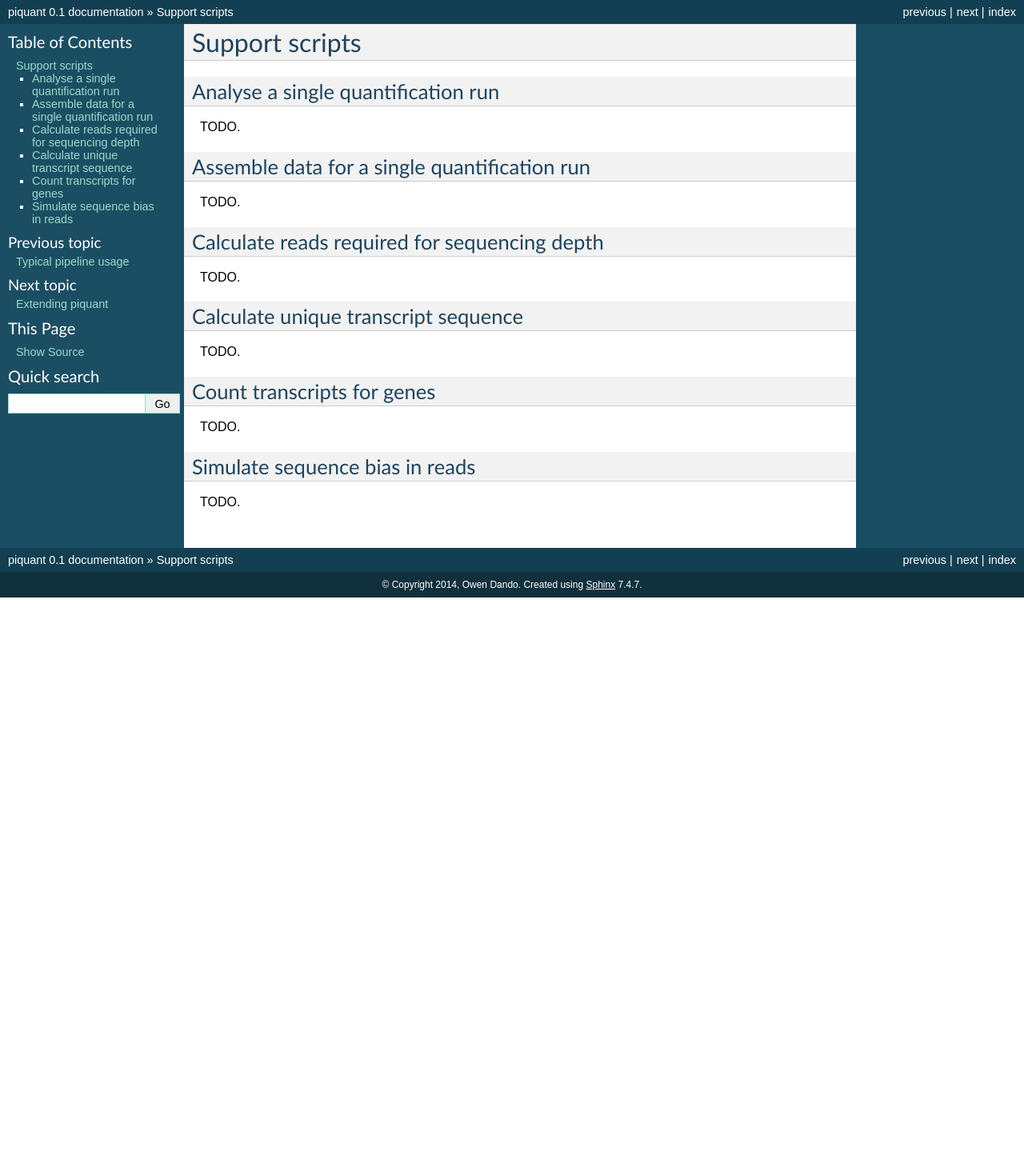
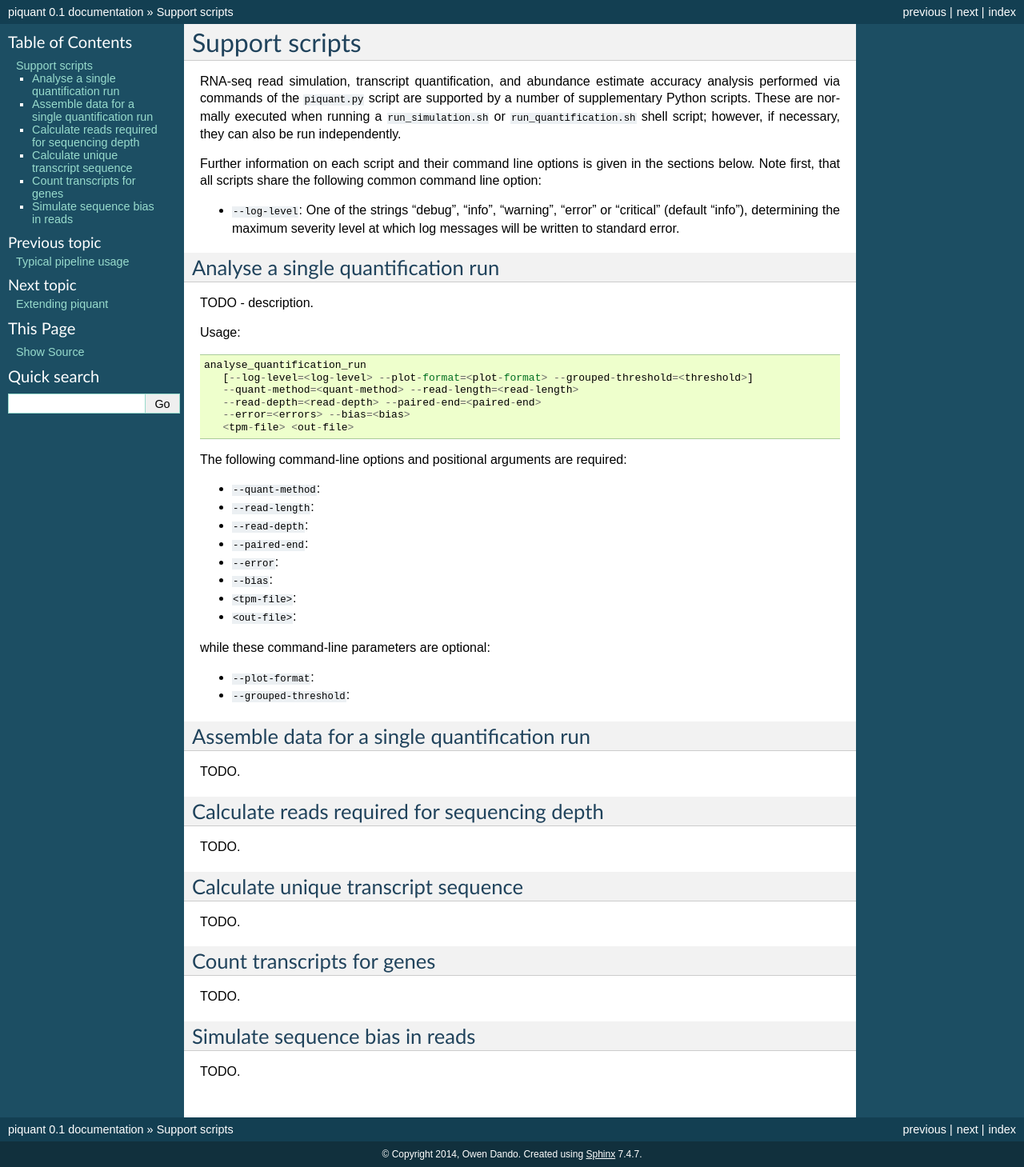
Before and after one commit to lweasel/piquant, a Sphinx documentation site: the page built from docs/support_scripts.rst, in a window 1280 px wide. Shown: the whole page at 80% size. Built offline with Sphinx 7.4.7, drawn with Linux system fonts in a browser that asks for light colours; formulas are drawn with MathJax 3; before the commit the page ends 900 px from its top, so only the background shows below that.

Commit message:
Start writing support scripts documentation.

```diff
--- a/docs/support_scripts.rst
+++ b/docs/support_scripts.rst
@@ -1,5 +1,11 @@
 Support scripts
 ===============
+
+RNA-seq read simulation, transcript quantification, and abundance estimate accuracy analysis performed via commands of the ``piquant.py`` script are supported by a number of supplementary Python scripts. These are normally executed when running a ``run_simulation.sh`` or ``run_quantification.sh`` shell script; however, if necessary, they can also be run independently.
+
+Further information on each script and their command line options is given in the sections below. Note first, that all scripts share the following common command line option:
+
+* ``--log-level``: One of the strings "debug", "info", "warning", "error" or "critical" (default "info"), determining the maximum severity level at which log messages will be written to standard error.
 
 .. _analyse-quantification-run:
 
@@ -8,7 +14,32 @@
 
 .. ``analyse_quantification_run``
 
-TODO.
+TODO - description.
+
+Usage::
+
+     analyse_quantification_run
+        [--log-level=<log-level> --plot-format=<plot-format> --grouped-threshold=<threshold>]
+        --quant-method=<quant-method> --read-length=<read-length>
+        --read-depth=<read-depth> --paired-end=<paired-end>
+        --error=<errors> --bias=<bias>
+        <tpm-file> <out-file>
+
+The following command-line options and positional arguments are required:
+
+* ``--quant-method``:
+* ``--read-length``:
+* ``--read-depth``:
+* ``--paired-end``:
+* ``--error``:
+* ``--bias``:
+* ``<tpm-file>``:
+* ``<out-file>``:
+
+while these command-line parameters are optional:
+
+* ``--plot-format``:
+* ``--grouped-threshold``:
 
 .. _assemble-quantification-data:
 
```
